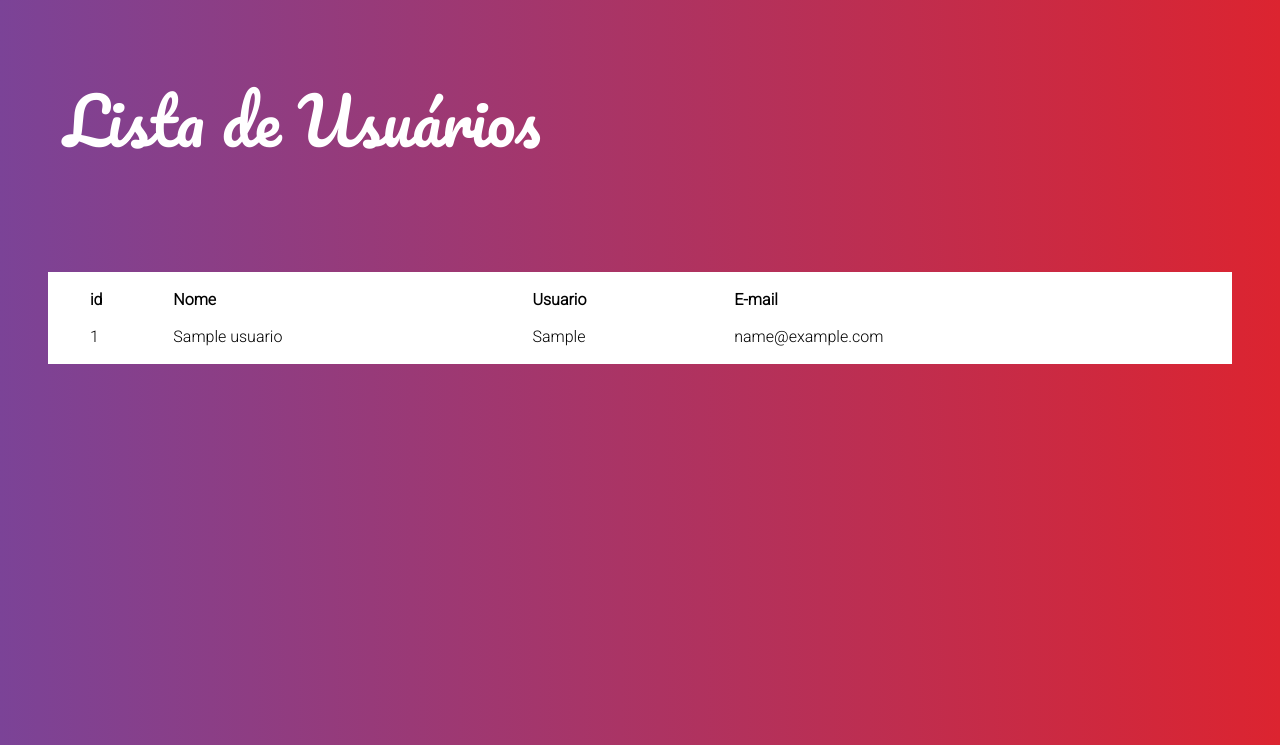
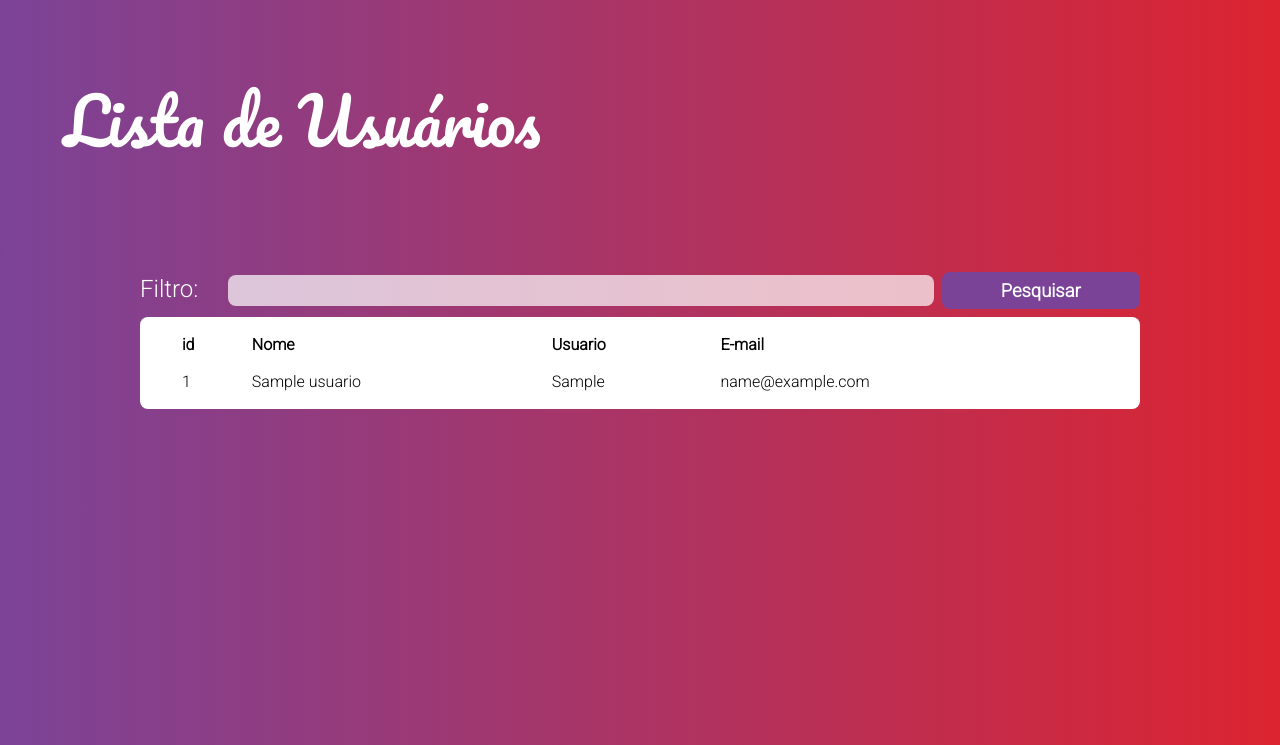
Before and after one commit to vivinhadograu/atividade-web, a PHP site: page /lista_usuarios.php in a window 1280 px wide. Shown: the top 745 px of the page. Run offline with PHP 8.4, Linux system fonts and the light colour scheme; tables that the repository leaves empty or names only in its code hold one stand-in row (values such as "Sample post"); data that the repository does not hold is empty.

Commit message:
adicionando arquivos do projeto com POO

```diff
--- /dev/null
+++ b/dao.php
@@ -0,0 +1,13 @@
+<?php
+
+    class DAO {
+        public $host = "localhost";
+        public $usuario = "root";
+        public $senha = "";
+        public $banco = "banco_de_usuarios";
+        public $conexao;
+
+        function prepararBanco() {
+            $this->conexao = new PDO("mysql:host=$this->host;dbname=$this->banco", "$this->usuario", "$this->senha");
+        }
+    }
--- a/estilo.css
+++ b/estilo.css
@@ -38,6 +38,7 @@ main {
   justify-content: space-evenly;
 
   margin-top: 6rem;
+  padding-bottom: 6rem;
 }
 
 .card {
@@ -49,25 +50,41 @@ main {
   border-radius: 8px;
 }
 
-.card form label, .card form input {
+.card #mensagem-de-retorno {
+  margin-bottom: 2rem;
+
+  text-align: center;
+  font-weight: bold;
+  font-size: 1.25rem;
+}
+
+.card #mensagem-de-retorno.sucesso {
+  color: mediumseagreen;
+}
+
+.card #mensagem-de-retorno.erro {
+  color: firebrick;
+}
+
+form label, .card form input {
   font-size: 1.5rem;
 }
 
-.card form legend {
+form legend {
   font-size: 2.5rem;
   font-weight: bold;
 
   margin-bottom: 1.5rem;
 }
 
-.card form div.grupo {
+form div.grupo {
   display: flex;
   flex-direction: column;
 
   margin-bottom: 1.5rem;
 }
 
-.card form div.grupo input {
+form div.grupo input {
   padding: .5rem 1rem;
 
   outline: none;
@@ -76,11 +93,11 @@ main {
   background-color: rgba(111, 111, 111, 0.3);
 }
 
-.card form div.grupo input:focus {
+form div.grupo input:focus {
   filter: brightness(1.6);
 }
 
-.card form button {
+form button {
   width: 100%;
 
   padding: 1rem;
@@ -97,14 +114,77 @@ main {
 }
 
 table {
-  width: 100%;
+  width: calc(100% - 4rem);
+  max-width: 1000px;
 
-  margin: 0 3rem;
+  margin: 0 auto;
   padding: .5rem 2rem;
   background-color: white;
+
+  border-radius: 8px;
 }
 
 td, th {
   padding: .5rem;
   text-align: left;
 }
+
+#pagina-listar-usuarios {
+  display: flex;
+  flex-direction: column;
+}
+
+#pagina-listar-usuarios form {
+  max-width: 1000px;
+
+  display: grid;
+  grid-template-columns: 8fr 2fr;
+  gap: .5rem;
+
+  align-items: center;
+
+  height: max-content;
+
+  width: calc(100% - 4rem);
+
+  margin: 0 auto 0.5rem;
+}
+
+#pagina-listar-usuarios form.limpar-filtro {
+  display: flex;
+}
+
+#pagina-listar-usuarios form.limpar-filtro button {
+  margin-left: auto;
+
+  color: black;
+
+  background-color: #FAFAFA;
+}
+
+#pagina-listar-usuarios form .grupo {
+  display: grid;
+  grid-template-columns: 1fr 8fr;
+
+  margin-bottom: 0;
+}
+
+#pagina-listar-usuarios form .grupo label {
+  margin-right: .5rem;
+
+  color: white;
+}
+
+#pagina-listar-usuarios form .grupo input {
+  background-color: rgba(255, 255, 255, .7)
+}
+
+#pagina-listar-usuarios form button {
+  width: unset;
+  height: min-content;
+
+  margin-top: 0;
+  padding: .5rem;
+
+  font-size: 1.15rem;
+}
--- a/lista_usuarios.php
+++ b/lista_usuarios.php
@@ -1,8 +1,12 @@
 <?php
 
-$conexao = new PDO("mysql:host=localhost;dbname=meubanco", "root", "");
+include_once 'usuario_dao.php';
 
-$usuarios = $conexao->query("SELECT * FROM usuario;");
+$usuarioDAO = new UsuarioDAO();
+
+$filtro = $_GET['filtro-nome'];
+
+$usuarios = $usuarioDAO->listar_usuarios($filtro);
 
 ?>
 
@@ -26,7 +30,28 @@ $usuarios = $conexao->query("SELECT * FROM usuario;");
       <h1>Lista de Usuários</h1>
     </header>
 
-    <main>
+    <main id="pagina-listar-usuarios">
+
+      <?php
+        if($filtro != null) {
+          ?>
+
+          <form class="limpar-filtro" action="lista_usuarios.php">
+            <button>Limpar</button>
+          </form>
+
+          <?php
+        }
+      ?>
+
+      <form class="filtro-por-nome" action="lista_usuarios.php">
+        <div class="grupo">
+          <label>Filtro:</label>
+          <input name="filtro-nome" />
+        </div>
+        <button type="submit">Pesquisar</button>
+      </form>
+
       <?php
         if ($usuarios != NULL) {
           ?>
```
Also changed, not shown: autenticar.php (+5 -12 lines), banco.sql (added, +9 -0 lines), criar_conta.php (+13 -24 lines), index.php (+30 -0 lines), usuario_dao.php (added, +70 -0 lines).
